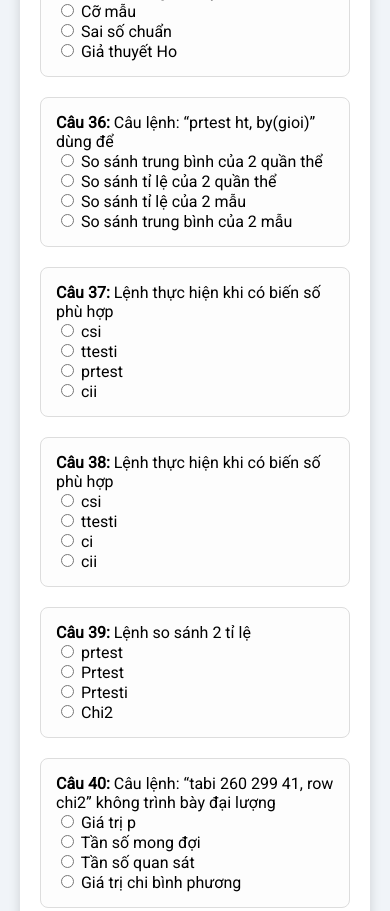
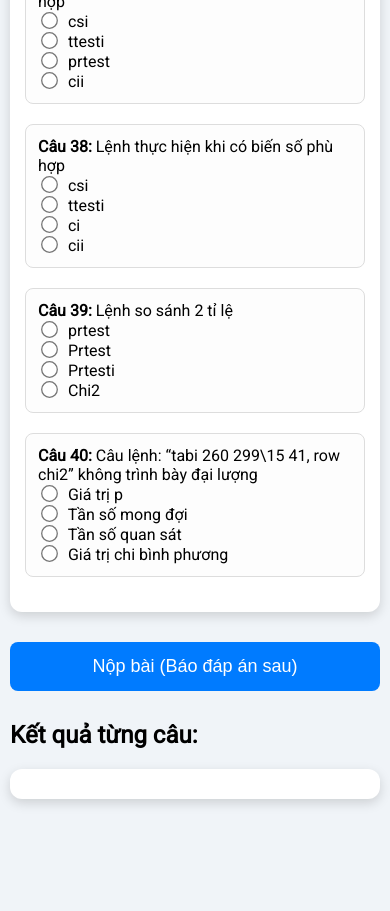
Before and after one commit to chauhuynh0104/benhan, a plain HTML site: page tin.html in a window 390 px wide. Shown: the part 5993-6904 px from the top of the page. After the commit the page ends 6822 px from the top, so only its background shows below. Drawn offline with Linux system fonts and the light colour scheme.

Commit message:
Update tin.html

```diff
--- a/tin.html
+++ b/tin.html
@@ -2,26 +2,79 @@
 <html lang="vi">
 <head>
 <meta charset="UTF-8">
+<meta name="viewport" content="width=device-width, initial-scale=1.0">
 <title>Bài thi trắc nghiệm Stata 17</title>
 <link href="https://fonts.googleapis.com/css2?family=Roboto&display=swap" rel="stylesheet">
+
 <style>
-body { font-family: 'Roboto', sans-serif; background: #f0f4f8; margin: 0; padding: 20px; }
-h1 { text-align: center; color: #333; }
-#quiz { max-width: 900px; margin: 20px auto; padding: 20px; background: #ffffff; border-radius: 12px; box-shadow: 0 4px 12px rgba(0,0,0,0.15); }
-.question { margin-bottom: 20px; padding: 15px; border-radius: 8px; border: 1px solid #ddd; background: #fdfdfd; transition: background 0.3s; }
-.correct { color: green; font-weight: bold; }
-.wrong { color: red; font-weight: bold; }
-button { display: block; margin: 30px auto; padding: 12px 24px; font-size: 16px; background: #007bff; color: white; border: none; border-radius: 8px; cursor: pointer; transition: background 0.3s; }
-button:hover { background: #0056b3; }
-#results { max-width: 900px; margin: 20px auto; padding: 20px; background: #fff3cd; border-radius: 12px; border: 1px solid #ffeeba; }
+body {
+    font-family: 'Roboto', sans-serif;
+    background: #f0f4f8;
+    margin: 0;
+    padding: 20px;
+}
+h1 {
+    text-align: center;
+    color: #333;
+}
+#quiz, #results {
+    max-width: 900px;
+    margin: 20px auto;
+    padding: 20px;
+    background: #ffffff;
+    border-radius: 12px;
+    box-shadow: 0 4px 12px rgba(0,0,0,0.15);
+}
+.question {
+    margin-bottom: 20px;
+    padding: 15px;
+    border-radius: 8px;
+    border: 1px solid #ddd;
+    background: #fdfdfd;
+    transition: background 0.3s;
+}
+.correct {
+    color: green;
+    font-weight: bold;
+}
+.wrong {
+    color: red;
+    font-weight: bold;
+}
+button {
+    display: block;
+    margin: 30px auto;
+    padding: 12px 24px;
+    font-size: 16px;
+    background: #007bff;
+    color: white;
+    border: none;
+    border-radius: 8px;
+    cursor: pointer;
+    transition: background 0.3s;
+}
+button:hover {
+    background: #0056b3;
+}
+
+/* Tự động hiển thị đẹp trên mobile */
+@media(max-width: 600px){
+    body { padding: 10px; }
+    #quiz, #results { padding: 15px; }
+    .question { padding: 12px; }
+    button { width: 100%; font-size: 18px; padding: 14px; }
+    input[type='radio'] { transform: scale(1.3); margin-right: 8px; }
+}
 </style>
 </head>
+
 <body>
 <h1>Bài thi trắc nghiệm Stata 17</h1>
 <div id="quiz"></div>
 <button onclick="checkAll()">Nộp bài (Báo đáp án sau)</button>
 <h2>Kết quả từng câu:</h2>
 <div id="results"></div>
+
 <script>
 const questions = [
   {q: "Đây là biến số liên tục", options: ["Cân nặng (kg)", "Số lượt khám/ngày", "Giới tính (nam/nữ)", "Giai đoạn bệnh (I/II/III)"], answer: 0},
@@ -34,6 +87,7 @@ const questions = [
   {q: "Trong phần mềm Stata 17, đây là lệnh thay đổi giá trị của biến số", options: ["display", "replace", "label", "describe"], answer: 1},
   {q: "Trong phần mềm Stata 17, đây là lệnh xem, không sửa bộ số liệu", options: ["edit", "display", "browse", "input"], answer: 2},
   {q: "Trong phần mềm Stata 17, đây là lệnh mở bộ số liệu", options: ["use", "edit", "browse", "input"], answer: 0},
+
   {q: "Trong phần mềm Stata 17, đây là lệnh mô tả bộ số liệu", options: ["display", "replace", "label", "describe"], answer: 3},
   {q: "Trong phần mềm Stata 17, đây là lệnh đổi tên biến số", options: ["generate", "rename", "label", "recode"], answer: 1},
   {q: "Trong phần mềm Stata 17, đây không phải là một lệnh đúng", options: ["Generate", "gen", "gene", "generat"], answer: 2},
@@ -44,26 +98,30 @@ const questions = [
   {q: "Trong bộ số liệu định lượng, số đo độ phân tán", options: ["Trung bình; Độ lệch chuẩn", "Mốt; Độ lệch chuẩn", "Trung vị; Khoảng tứ phân vị", "Biên độ; Phương sai"], answer: 3},
   {q: "Cân nặng 11 trẻ, trung vị là", options: ["13 kg", "16 kg", "14 kg", "17 kg"], answer: 1},
   {q: "Các số đo không bị ảnh hưởng bởi giá trị quá lớn hoặc nhỏ", options: ["Mốt; Trung bình", "Trung vị; Trung bình", "Mốt; Trung vị", "Khoảng tứ phân vị; Trung bình"], answer: 2},
+
   {q: "Lệnh tóm tắt 1 biến số định lượng", options: ["sum", "tab", "generate", "label"], answer: 0},
   {q: "Biểu đồ hộp của 1 biến số định lượng", options: ["graph pie", "graph box", "histogram", "graph bar"], answer: 1},
   {q: "Câu lệnh: “tabstat hatd”; Stata 17 trình bày", options: ["Phương sai", "Trung vị", "Độ lệch chuẩn", "Trung bình"], answer: 3},
   {q: "Lệnh mô tả trung bình, độ lệch chuẩn, min, max, cỡ mẫu", options: ["tab", "ci", "sum", "ttest"], answer: 2},
   {q: "Lệnh đúng với biến nhị phân ht", options: ["ta ht", "tabs ht", "tai ht", "tabsta ht"], answer: 0},
+
   {q: "Câu lệnh: “sum hatd,d”; Stata 17 trình bày", options: ["Giá trị p; 95% CI", "Trung vị; Trung bình", "Sai số chuẩn; Độ lệch chuẩn", "Phương sai; Sai số chuẩn"], answer: 2},
   {q: "Câu lệnh: “ci means hatd”; Stata 17 trình bày", options: ["Độ lệch chuẩn", "Biên độ", "95% khoảng tin cậy", "Giá trị p"], answer: 2},
   {q: "Câu lệnh: “tabstat hatd, statistics(n, mean, sd, cv, v)”", options: ["Trung bình; Độ lệch chuẩn", "Giá trị p; 95% CI", "Sai số chuẩn; Độ lệch chuẩn", "Phương sai; Sai số chuẩn"], answer: 0},
   {q: "Câu lệnh: “centile wt, centile(0,25,50,75,100)”", options: ["Độ lệch chuẩn", "Biên độ", "Trung bình", "95% khoảng tin cậy"], answer: 3},
   {q: "Câu lệnh: “ci means hatd”", options: ["Sai số chuẩn; Giá trị p", "Độ lệch chuẩn; Sai số chuẩn", "Trung bình; Độ lệch chuẩn", "Số quan sát; Sai số chuẩn"], answer: 2},
+
   {q: "Câu lệnh: “ci means wt, level(90)” không trình bày", options: ["95% khoảng tin cậy", "Sai số chuẩn", "Trung bình", "Số quan sát"], answer: 0},
   {q: "Câu lệnh: “ci proportions hatd, level(99)”", options: ["Độ lệch chuẩn; Khoảng tứ phân vị", "Sai số chuẩn; Tỉ lệ", "Trung bình; 99% CI", "Biên độ; Giá trị p"], answer: 1},
   {q: "Câu lệnh: “cii means 200 100 20”", options: ["Tính 95% khoảng tin cậy cho một tỉ lệ", "100 là cỡ mẫu", "Tính 95% khoảng tin cậy cho một trung bình", "200 là trung bình"], answer: 2},
   {q: "Câu lệnh đúng", options: ["ci proportions 100 20", "ci proportions 100 20, wald", "ci proportions 100 20,", "cii proportions 100 20, level(95)"], answer: 1},
   {q: "Câu lệnh: “prtesti 100 0.2 0.24, level(99)” không trình bày", options: ["95% khoảng tin cậy", "Cỡ mẫu", "Sai số chuẩn", "Giả thuyết Ho"], answer: 0},
+
   {q: "Câu lệnh: “prtest ht, by(gioi)” dùng để", options: ["So sánh trung bình của 2 quần thể", "So sánh tỉ lệ của 2 quần thể", "So sánh tỉ lệ của 2 mẫu", "So sánh trung bình của 2 mẫu"], answer: 1},
   {q: "Lệnh thực hiện khi có biến số phù hợp", options: ["csi", "ttesti", "prtest", "cii"], answer: 2},
   {q: "Lệnh thực hiện khi có biến số phù hợp", options: ["csi", "ttesti", "ci", "cii"], answer: 2},
   {q: "Lệnh so sánh 2 tỉ lệ", options: ["prtest", "Prtest", "Prtesti", "Chi2"], answer: 0},
-  {q: "Câu lệnh: “tabi 260 299\15 41, row chi2” không trình bày đại lượng", options: ["Giá trị p", "Tần số mong đợi", "Tần số quan sát", "Giá trị chi bình phương"], answer: 1}
+  {q: "Câu lệnh: “tabi 260 299\\15 41, row chi2” không trình bày đại lượng", options: ["Giá trị p", "Tần số mong đợi", "Tần số quan sát", "Giá trị chi bình phương"], answer: 1}
 ];
 
 const quizDiv = document.getElementById('quiz');
@@ -79,11 +137,8 @@ questions.forEach((q, idx) => {
 
 function checkImmediate(qIdx, selected) {
     const div = quizDiv.children[qIdx];
-    if (selected === questions[qIdx].answer) {
-        div.style.backgroundColor = '#d4edda';
-    } else {
-        div.style.backgroundColor = '#f8d7da';
-    }
+    div.style.backgroundColor =
+        selected === questions[qIdx].answer ? '#d4edda' : '#f8d7da';
 }
 
 function checkAll() {
@@ -103,5 +158,6 @@ function checkAll() {
     });
 }
 </script>
+
 </body>
 </html>
```
